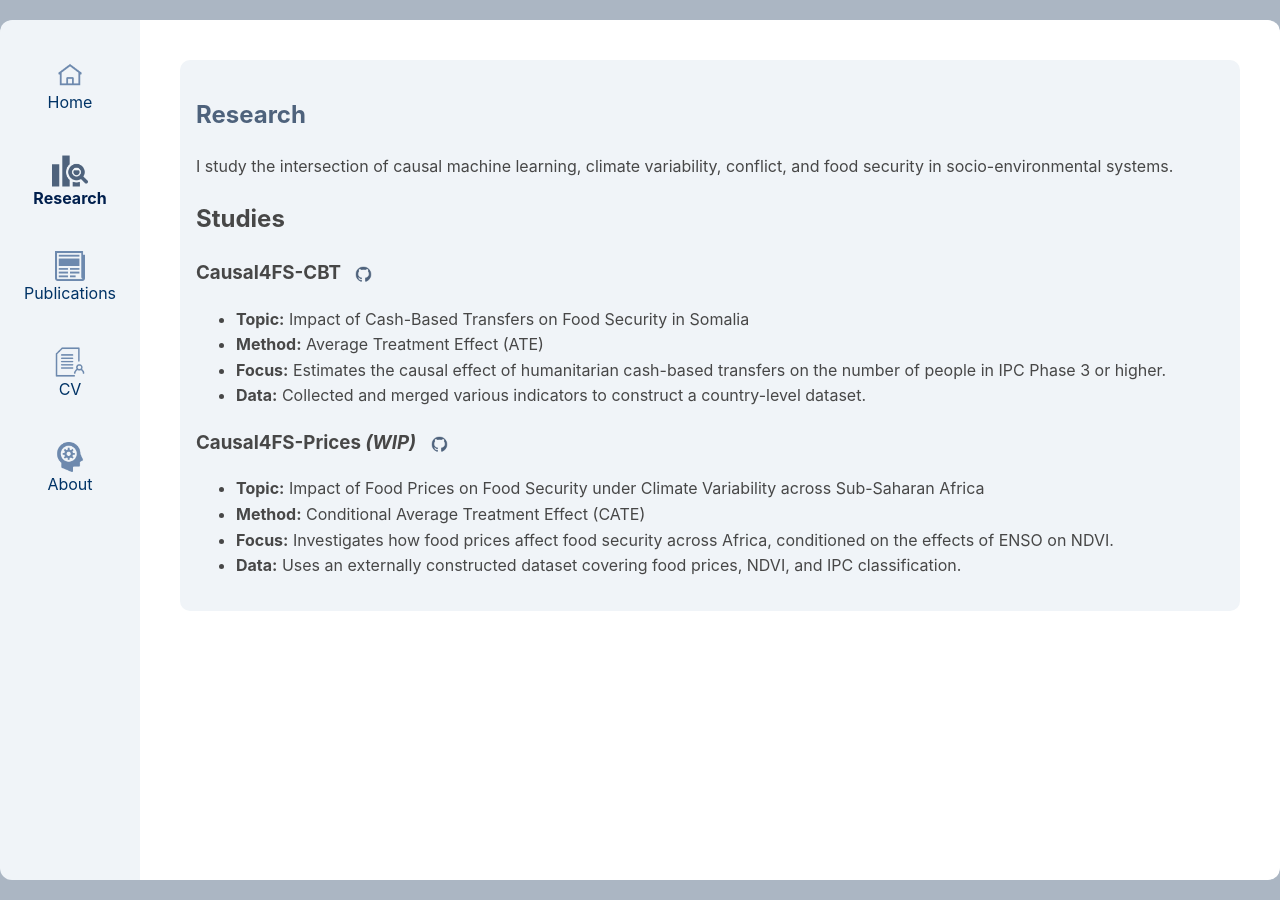
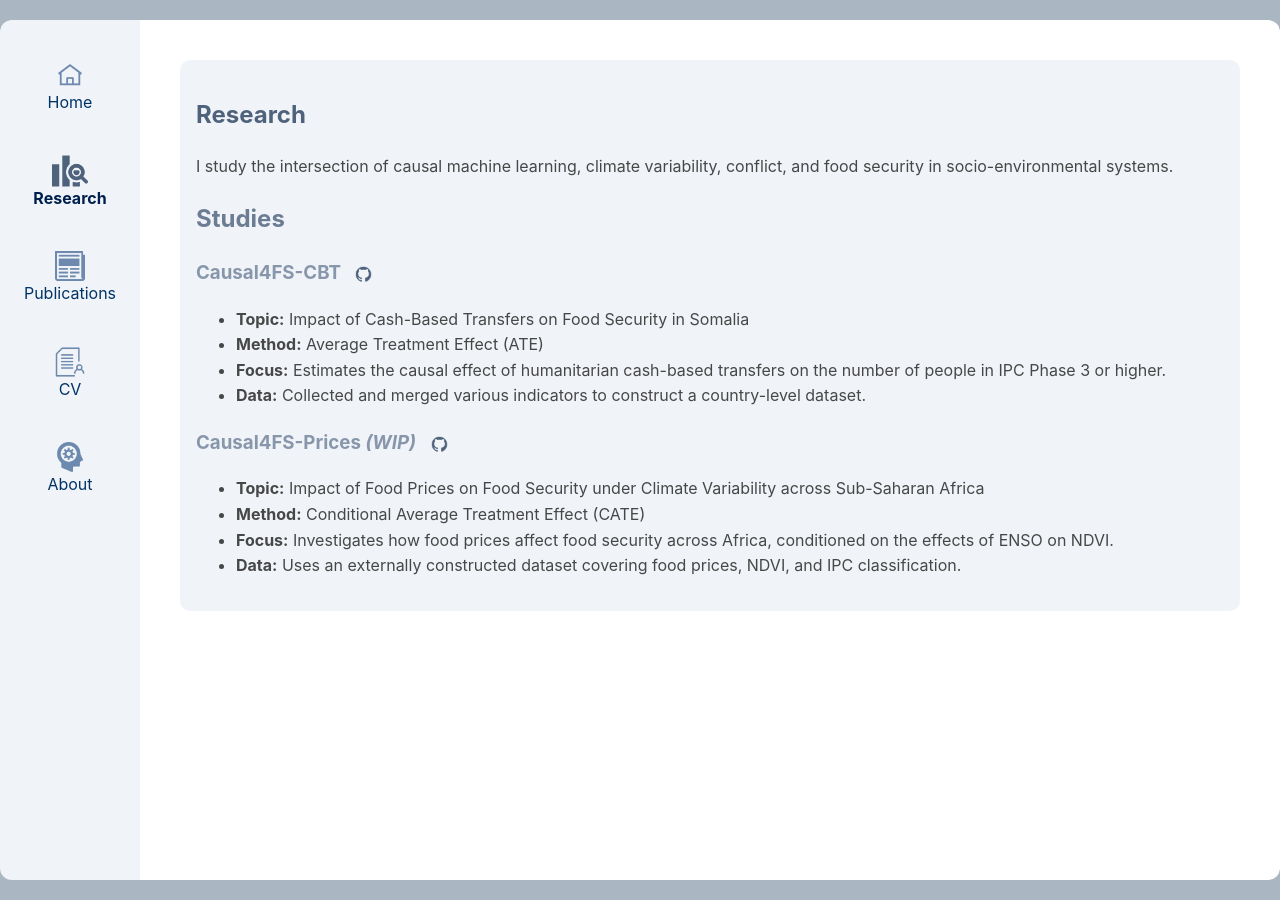
Before and after one commit to jordicbau/jordicbau.github.io, a Jekyll site: the page built from research.md, in a window 1280 px wide. Built offline with Jekyll 4.4.1, drawn with Linux system fonts in a browser that asks for light colours.

Commit message:
Update style.css

```diff
--- a/assets/css/style.css
+++ b/assets/css/style.css
@@ -250,3 +250,15 @@ nav a:hover {
 h1 {
   color: #4e627c;
 }
+
+h2 {
+  color: #6b7c93; /* Slightly lighter for section titles */
+}
+
+h3 {
+  color: #8796ab; /* Softer for subsection titles */
+}
+
+h4, h5, h6 {
+  color: #8796ab; /* Same as h3 for consistency */
+}
```
